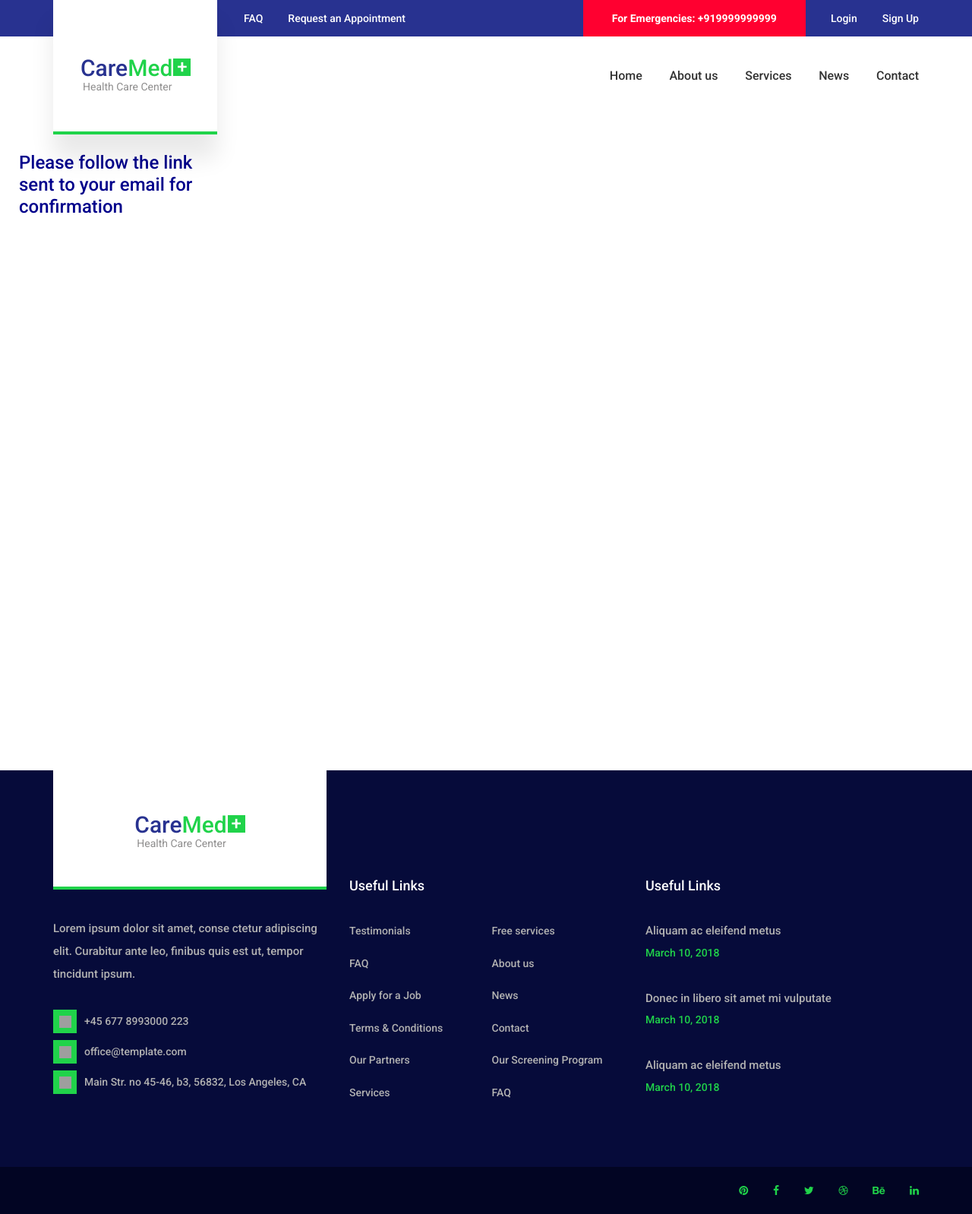
After one commit to Varunr1995/Hospital_Final, a Django app: page /index/ in a window 1280 px wide. The commit adds this page. Shown: the whole page at 76% size. Run offline with Django 3.2, Linux system fonts and the light colour scheme; parts of the project's set-up code (start-up, migrations or seed data) failed here and were passed over; some libraries are stand-ins or nearby versions; grey boxes are pictures that could not be loaded.

Commit message:
Second Commit

```diff
--- /dev/null
+++ b/templates/changes/index.html
@@ -0,0 +1,284 @@
+{% load i18n %}
+{% load static %}
+{% load bootstrap4 %}
+<!DOCTYPE html>
+<html lang="en">
+<head>
+<title>Home Page</title>
+    <link rel = "icon" href ="https://media.geeksforgeeks.org/wp-content/cdn-uploads/gfg_200X200.png" type = "image/x-icon">
+<meta charset="utf-8">
+<meta http-equiv="X-UA-Compatible" content="IE=edge">
+<meta name="description" content="CareMed demo project">
+<meta name="viewport" content="width=device-width, initial-scale=1">
+<link rel="stylesheet" type="text/css" href="{% static 'styles/bootstrap4/bootstrap.min.css' %}">
+<link rel="stylesheet" type="text/css" href="{% static 'plugins/font-awesome-4.7.0/css/font-awesome.min.css' %}">
+<link rel="stylesheet" type="text/css" href="{% static 'plugins/OwlCarousel2-2.2.1/owl.carousel.css' %}">
+<link rel="stylesheet" type="text/css" href="{% static 'plugins/OwlCarousel2-2.2.1/owl.theme.default.css' %}">
+<link rel="stylesheet" type="text/css" href="{% static 'plugins/OwlCarousel2-2.2.1/animate.css' %}">
+<link rel="stylesheet" type="text/css" href="{% static 'styles/main_styles.css' %}">
+<link rel="stylesheet" type="text/css" href="{% static 'styles/responsive.css' %}">
+</head>
+<body>
+
+<div class="super_container">
+
+    <!-- Header -->
+
+    <header class="header trans_200">
+
+        <!-- Top Bar -->
+        <div class="top_bar">
+            <div class="container">
+                <div class="row">
+                    <div class="col">
+                        <div class="top_bar_content d-flex flex-row align-items-center justify-content-start">
+                            <div class="top_bar_item"><a href="#">FAQ</a></div>
+                            <div class="top_bar_item"><a href="{% url 'appointmentform' %}">Request an Appointment</a></div>
+                            <div class="emergencies  d-flex flex-row align-items-center justify-content-start ml-auto">For Emergencies: +919999999999</div>
+
+                            {% if request.user.is_authenticated %}
+                                <div class="loginsettings">
+                                    <div class="dropdown show">
+                                    <a class="btn btn-secondary dropdown-toggle" role="button" id="dropdownMenuLink"
+                                       data-toggle="dropdown" aria-haspopup="true" aria-expanded="false">
+                                        {% trans 'Hello,'%} <b>{{ request.user.first_name }}</b></a>
+
+                                        <div class="dropdown-menu" style="background-color: #bee5eb"  aria-labelledby="dropdownMenuLink">
+                                        <a class="dropdown-item" href="{% url 'index' %}">Profile</a>
+                                        <a class="dropdown-item" href="#">Booking History</a>
+                                        <a class="dropdown-item" href="{% url 'login_register:log_out' %}">Log Out</a>
+                                        </div>
+                                    </div>
+                                </div>
+
+                                {% else %}
+
+                                <div class="top_bar_item"><a href="{% url 'login_register:log_in' %}">Login</a></div>
+                                <div class="top_bar_item"><a href="{% url 'login_register:sign_up' %}">Sign Up</a></div>
+
+                            {% endif %}
+                        </div>
+                    </div>
+                </div>
+            </div>
+        </div>
+
+        <!-- Header Content -->
+        <div class="header_container">
+            <div class="container">
+                <div class="row">
+                    <div class="col">
+                        <div class="header_content d-flex flex-row align-items-center justify-content-start">
+                            <nav class="main_nav ml-auto">
+                                <ul>
+                                    <li><a href="{% url 'homepage' %}">Home</a></li>
+                                    <li><a href="{% url 'about' %}">About us</a></li>
+                                    <li><a href="{% url 'services' %}">Services</a></li>
+                                    <li><a href="{% url 'news' %}">News</a></li>
+                                    <li><a href="{% url 'contact' %}">Contact</a></li>
+                                </ul>
+                            </nav>
+                            <div class="hamburger ml-auto"><i class="fa fa-bars" aria-hidden="true"></i></div>
+                        </div>
+                    </div>
+                </div>
+            </div>
+        </div>
+
+        <!-- Logo -->
+        <div class="logo_container_outer">
+            <div class="container">
+                <div class="row">
+                    <div class="col">
+                        <div class="logo_container">
+                            <a href="#">
+                                <div class="logo_content d-flex flex-column align-items-start justify-content-center">
+                                    <div class="logo_line"></div>
+                                    <div class="logo d-flex flex-row align-items-center justify-content-center">
+                                        <div class="logo_text">Care<span>Med</span></div>
+                                        <div class="logo_box">+</div>
+                                    </div>
+                                    <div class="logo_sub">Health Care Center</div>
+                                </div>
+                            </a>
+                        </div>
+                    </div>
+                </div>
+            </div>
+        </div>
+
+    </header>
+
+    {% if request.user.is_authenticated %}
+            <!-- NAVIGATION BUTTONS IN PROFILE --->
+        <div class="something"><a href="{% url 'appointmentform' %}">
+            <div class="profile_buttons">
+                <div class="login_button"><img alt="Login &amp; security" width="100px" height="80px" src="https://images-na.ssl-images-amazon.com/images/G/31/x-locale/cs/ya/images/sign-in-lock._CB485931504_.png"></div>
+                <div class="content">Your Account</div>
+            </div>
+        </a>
+        </div>
+
+        <div class="something1"><a href="#">
+            <div class="profile_buttons1">
+                <div class="login_button1"><img alt="Login &amp; security" width="100px" height="80px" src="https://images-na.ssl-images-amazon.com/images/G/31/x-locale/cs/ya/images/sign-in-lock._CB485931504_.png"></div>
+                <div class="content1">Appointment History</div>
+            </div>
+        </a>
+        </div>
+
+        <div class="something2"><a href="#">
+            <div class="profile_buttons2">
+                <div class="login_button2"><img alt="Login &amp; security" width="100px" height="80px" src="https://images-na.ssl-images-amazon.com/images/G/31/x-locale/cs/ya/images/sign-in-lock._CB485931504_.png"></div>
+                <div class="content2">Appointment History</div>
+            </div>
+        </a>
+        </div>
+
+            {% else %}
+
+            <div class="loginstyle"><H3>Please follow the link sent to your email for confirmation</H3></div>
+
+    {% endif %}
+<br>
+<br>
+<br>
+<br>
+<br>
+<br>
+<br>
+<br>
+<br>
+<br>
+<br>
+<br>
+<br>
+<br>
+<br>
+<br>
+<br>
+<br>
+<br>
+<br>
+<br>
+<br>
+<br>
+<br>
+<br>
+<br>
+<br>
+<br>
+<br>
+<br>
+<br>
+<br>
+
+<!-- Footer -->
+
+    <footer class="footer">
+        <div class="footer_container">
+            <div class="container">
+                <div class="row">
+
+                    <!-- Footer - About -->
+                    <div class="col-lg-4 footer_col">
+                        <div class="footer_about">
+                            <div class="footer_logo_container">
+                                <a href="#" class="d-flex flex-column align-items-center justify-content-center">
+                                    <div class="logo_content">
+                                        <div class="logo d-flex flex-row align-items-center justify-content-center">
+                                            <div class="logo_text">Care<span>Med</span></div>
+                                            <div class="logo_box">+</div>
+                                        </div>
+                                        <div class="logo_sub">Health Care Center</div>
+                                    </div>
+                                </a>
+                            </div>
+                            <div class="footer_about_text">
+                                <p>Lorem ipsum dolor sit amet, conse ctetur adipiscing elit. Curabitur ante leo, finibus quis est ut, tempor tincidunt ipsum.</p>
+                            </div>
+                            <ul class="footer_about_list">
+                                <li><div class="footer_about_icon"><img src="{% static 'images/phone-call.svg' %}" alt=""></div><span>+45 677 8993000 223</span></li>
+                                <li><div class="footer_about_icon"><img src="{% static 'images/envelope.svg' %}" alt=""></div><span>office@template.com</span></li>
+                                <li><div class="footer_about_icon"><img src="{% static 'images/placeholder.svg' %}" alt=""></div><span>Main Str. no 45-46, b3, 56832, Los Angeles, CA</span></li>
+                            </ul>
+                        </div>
+                    </div>
+
+                    <!-- Footer - Links -->
+                    <div class="col-lg-4 footer_col">
+                        <div class="footer_links footer_column">
+                            <div class="footer_title">Useful Links</div>
+                            <ul>
+                                <li><a href="#">Testimonials</a></li>
+                                <li><a href="#">FAQ</a></li>
+                                <li><a href="#">Apply for a Job</a></li>
+                                <li><a href="#">Terms & Conditions</a></li>
+                                <li><a href="#">Our Partners</a></li>
+                                <li><a href="#">Services</a></li>
+                                <li><a href="#">Free services</a></li>
+                                <li><a href="#">About us</a></li>
+                                <li><a href="#">News</a></li>
+                                <li><a href="#">Contact</a></li>
+                                <li><a href="#">Our Screening Program</a></li>
+                                <li><a href="#">FAQ</a></li>
+                            </ul>
+                        </div>
+                    </div>
+
+                    <!-- Footer - News -->
+                    <div class="col-lg-4 footer_col">
+                        <div class="footer_news footer_column">
+                            <div class="footer_title">Useful Links</div>
+                            <ul>
+                                <li>
+                                    <div class="footer_news_title"><a href="news.html">Aliquam ac eleifend metus</a></div>
+                                    <div class="footer_news_date">March 10, 2018</div>
+                                </li>
+                                <li>
+                                    <div class="footer_news_title"><a href="news.html">Donec in libero sit amet mi vulputate</a></div>
+                                    <div class="footer_news_date">March 10, 2018</div>
+                                </li>
+                                <li>
+                                    <div class="footer_news_title"><a href="news.html">Aliquam ac eleifend metus</a></div>
+                                    <div class="footer_news_date">March 10, 2018</div>
+                                </li>
+                            </ul>
+                        </div>
+                    </div>
+                </div>
+            </div>
+        </div>
+        <div class="copyright">
+            <div class="container">
+                <div class="row">
+                    <div class="col">
+                        <div class="copyright_content d-flex flex-lg-row flex-column align-items-lg-center justify-content-start">
+
+                            <div class="footer_social ml-lg-auto">
+                                <ul>
+                                    <li><a href="#"><i class="fa fa-pinterest" aria-hidden="true"></i></a></li>
+                                    <li><a href="#"><i class="fa fa-facebook" aria-hidden="true"></i></a></li>
+                                    <li><a href="#"><i class="fa fa-twitter" aria-hidden="true"></i></a></li>
+                                    <li><a href="#"><i class="fa fa-dribbble" aria-hidden="true"></i></a></li>
+                                    <li><a href="#"><i class="fa fa-behance" aria-hidden="true"></i></a></li>
+                                    <li><a href="#"><i class="fa fa-linkedin" aria-hidden="true"></i></a></li>
+                                </ul>
+                            </div>
+                        </div>
+                    </div>
+                </div>
+            </div>
+        </div>
+    </footer>
+</div>
+
+<script src="{% static 'js/jquery-3.2.1.min.js' %}"></script>
+<script src="{% static 'styles/bootstrap4/popper.js' %}"></script>
+<script src="{% static 'styles/bootstrap4/bootstrap.min.js' %}"></script>
+<script src="{% static 'plugins/OwlCarousel2-2.2.1/owl.carousel.js' %}"></script>
+<script src="{% static 'plugins/easing/easing.js' %}"></script>
+<script src="{% static 'plugins/parallax-js-master/parallax.min.js' %}"></script>
+<script src="{% static 'js/custom.js' %}"></script>
+</body>
+</html>
--- a/templates/mainpage.html
+++ b/templates/mainpage.html
@@ -43,7 +43,7 @@
                                         {% trans 'Hello,'%} <b>{{ request.user.first_name }}</b></a>
 
                                         <div class="dropdown-menu" style="background-color: #bee5eb"  aria-labelledby="dropdownMenuLink">
-                                        <a class="dropdown-item" href="{% url 'login_register:profile' %}">Profile</a>
+                                        <a class="dropdown-item" href="{% url 'index' %}">Profile</a>
                                         <a class="dropdown-item" href="#">Booking History</a>
                                         <a class="dropdown-item" href="{% url 'login_register:log_out' %}">Log Out</a>
                                         </div>
```
Also changed, not shown: requirements.txt (added, +41 -0 lines), 1 other file.
